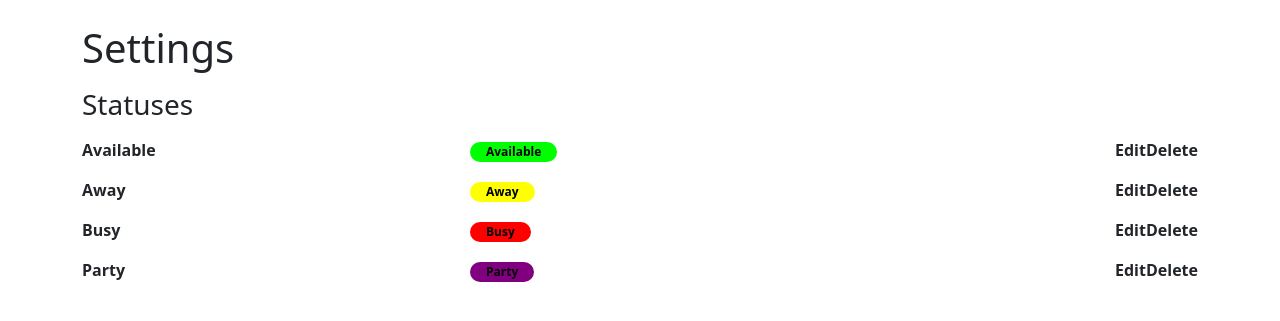
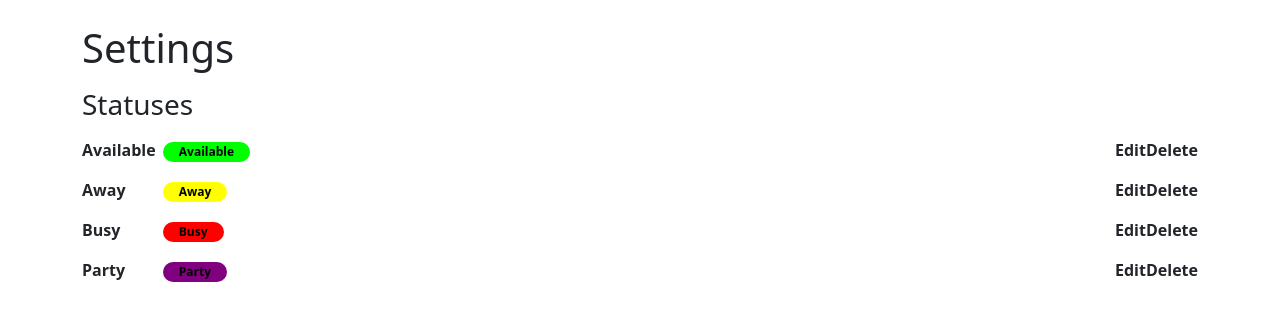
Before and after one commit to woody05/StatusPi, a Flask app: page /settings in a window 1280 px wide. Shown: the part 56-377 px from the top of the page. Run offline with Flask 3, Linux system fonts and the light colour scheme; some libraries are stand-ins or nearby versions.

Commit message:
tweaking settings

```diff
--- a/app/templates/settings.html
+++ b/app/templates/settings.html
@@ -28,7 +28,7 @@
     <div class="col-md-12">
         <div class="d-flex justify-content-left justify-content-between py-2">
             <div class="d-flex">
-                <div class="" style="width: 30vw;">
+                <div class="" style="width: 6vw;">
                     <strong>{{ status.name }}</strong>
                 </div>
                 <div>
```
